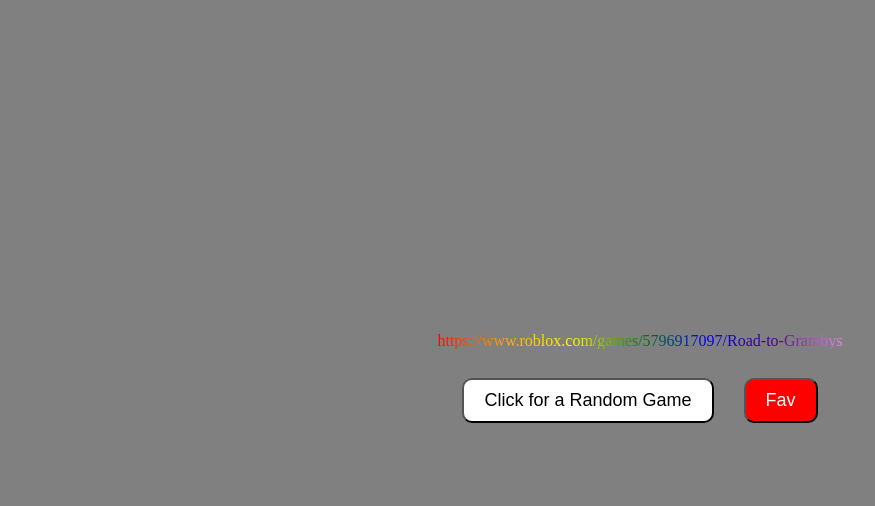
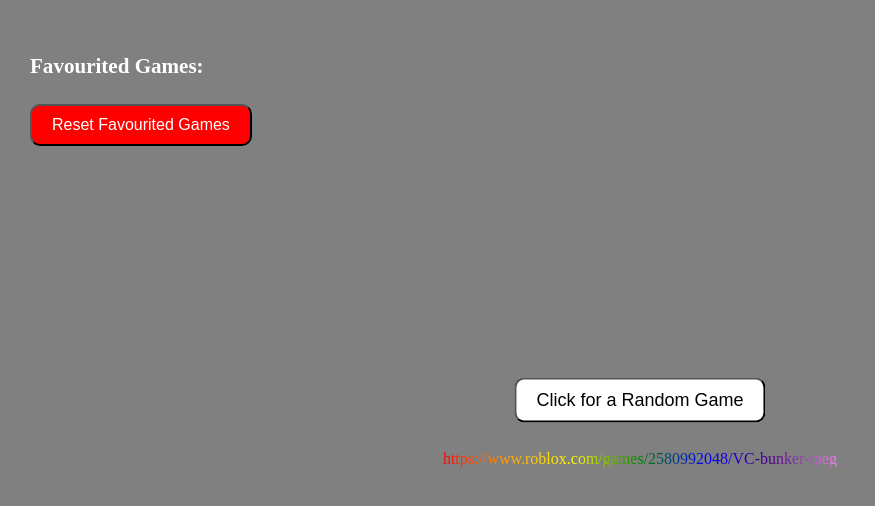
Before and after one commit to ImTimmy228/grr, a plain HTML site: page index.html in a window 1280 px wide. Both pictures are taken after a click on the button "Click for a Random Game". Shown: the whole page, without its empty margins (0-875 px from the left). Drawn offline with Linux system fonts and the light colour scheme.

Commit message:
Update index.html

```diff
--- a/index.html
+++ b/index.html
@@ -13,12 +13,6 @@
       padding: 0;
     }
 
-    .button-container {
-      position: relative;
-      display: flex;
-      align-items: center;
-    }
-
     .button {
       background-color: #ffffff;
       color: #000000;
@@ -26,22 +20,22 @@
       border-radius: 10px;
       font-size: 18px;
       cursor: pointer;
-      margin-right: 30px;
+      position: fixed;
+      top: 50%;
+      left: 50%;
+      transform: translate(-50%, -50%);
     }
 
-    .favorite-button {
-      background-color: #ff0000;
+    .button:hover {
+      background-color: #000000;
       color: #ffffff;
-      padding: 10px 20px;
-      border-radius: 10px;
-      font-size: 18px;
-      cursor: pointer;
     }
 
     #random-link-container {
+      margin-top: 20px;
       text-align: center;
       position: fixed;
-      bottom: calc(50% + 50px);
+      top: calc(50% + 30px);
       left: 50%;
       transform: translateX(-50%);
     }
@@ -49,69 +43,72 @@
     #random-link {
       font-size: 16px;
       text-decoration: none;
+      color: #000000;
       background: linear-gradient(to right, red, orange, yellow, green, blue, indigo, violet);
       -webkit-background-clip: text;
       -webkit-text-fill-color: transparent;
+      animation: gradientAnimation 10s linear infinite;
     }
 
-    #favorite-list {
-      display: flex;
-      flex-direction: column;
-      align-items: center;
-      position: fixed;
-      top: 20px;
-      left: 20px;
-      color: #ffffff;
+    @keyframes gradientAnimation {
+      0% { background-position: 0% center; }
+      100% { background-position: 100% center; }
     }
 
-    #favorite-list a {
+    .favorite-links {
+      position: fixed;
+      top: 30px;
+      left: 30px;
+      color: #ffffff;
+      font-size: 18px;
+      text-align: left;
+      line-height: 1.5;
+    }
+
+    .reset-button {
+      background-color: #ff0000;
+      color: #ffffff;
+      padding: 10px 20px;
+      border-radius: 10px;
       font-size: 16px;
-      text-decoration: none;
-      color: #ffffff;
-      margin-bottom: 10px;
+      cursor: pointer;
     }
   </style>
 </head>
 <body>
   <div class="container">
-    <div class="button-container">
-      <button class="button" onclick="fetchRandomGame()">Click for a Random Game</button>
-      <button class="favorite-button" onclick="saveFavoriteLink()">Fav</button>
-    </div>
+    <button class="button" onclick="fetchRandomGame()">Click for a Random Game</button>
   </div>
   <div id="random-link-container">
     <a id="random-link" href="#" target="_blank"></a>
   </div>
-  <div id="favorite-list"></div>
+  <div class="favorite-links">
+    <h3>Favourited Games:</h3>
+    <ul id="favorite-list"></ul>
+    <button class="reset-button" onclick="resetFavoriteLinks()">Reset Favourited Games</button>
+  </div>
 
   <script>
-    const favoriteLinks = [];
-
-    // Load favorite links from localStorage on page load
-    window.addEventListener('load', () => {
-      const storedFavorites = localStorage.getItem('favoriteLinks');
-      if (storedFavorites) {
-        favoriteLinks.push(...JSON.parse(storedFavorites));
-        displayFavoriteLinks();
-      }
-    });
+    const seenGames = [];
+    const favoriteLinks = JSON.parse(localStorage.getItem('favoriteLinks')) || [];
 
     function fetchRandomGame() {
       const storedGames = localStorage.getItem('gamesList');
       if (storedGames) {
         const gamesList = JSON.parse(storedGames);
-        const randomIndex = Math.floor(Math.random() * gamesList.length);
-        const randomLink = gamesList[randomIndex];
-        displayRandomGame(randomLink);
+        const unseenGames = gamesList.filter(game => !seenGames.includes(game));
+        if (unseenGames.length === 0) {
+          // All games have been seen, reset the seen games list
+          seenGames.length = 0;
+        }
+        displayRandomGame(unseenGames);
       } else {
         fetch('games.txt')
           .then(response => response.text())
           .then(data => {
             const gamesList = data.trim().split('\n');
             localStorage.setItem('gamesList', JSON.stringify(gamesList));
-            const randomIndex = Math.floor(Math.random() * gamesList.length);
-            const randomLink = gamesList[randomIndex];
-            displayRandomGame(randomLink);
+            displayRandomGame(gamesList);
           })
           .catch(error => {
             console.error('Error fetching games list:', error);
@@ -119,32 +116,40 @@
       }
     }
 
-    function displayRandomGame(link) {
+    function displayRandomGame(gamesList) {
+      const randomIndex = Math.floor(Math.random() * gamesList.length);
+      const randomLink = gamesList[randomIndex];
+      seenGames.push(randomLink);
       const randomLinkElement = document.getElementById('random-link');
-      randomLinkElement.textContent = link;
-      randomLinkElement.href = link;
+      randomLinkElement.textContent = randomLink;
+      randomLinkElement.href = randomLink;
     }
 
-    function saveFavoriteLink() {
+    function resetFavoriteLinks() {
+      favoriteLinks.length = 0; // Clear the favoriteLinks array
+      localStorage.removeItem('favoriteLinks'); // Remove the favoriteLinks from localStorage
+      displayFavoriteLinks(); // Update the displayed favorite links
+    }
+
+    function addToFavoriteLinks() {
       const randomLinkElement = document.getElementById('random-link');
-      const favoriteLink = randomLinkElement.href;
-      if (!favoriteLinks.includes(favoriteLink)) {
-        favoriteLinks.push(favoriteLink);
+      const randomLink = randomLinkElement.textContent;
+      if (!favoriteLinks.includes(randomLink)) {
+        favoriteLinks.push(randomLink);
         localStorage.setItem('favoriteLinks', JSON.stringify(favoriteLinks));
-        displayFavoriteLinks();
+        displayFavoriteLinks(); // Update the displayed favorite links
       }
     }
 
     function displayFavoriteLinks() {
       const favoriteListElement = document.getElementById('favorite-list');
-      favoriteListElement.innerHTML = '';
+      favoriteListElement.innerHTML = ''; // Clear the existing favorite links
 
-      for (let i = 0; i < favoriteLinks.length; i++) {
-        const link = document.createElement('a');
-        link.href = favoriteLinks[i];
-        link.textContent = favoriteLinks[i];
-        favoriteListElement.appendChild(link);
-      }
+      favoriteLinks.forEach(link => {
+        const listItem = document.createElement('li');
+        listItem.textContent = link;
+        favoriteListElement.appendChild(listItem);
+      });
     }
   </script>
 </body>
```
